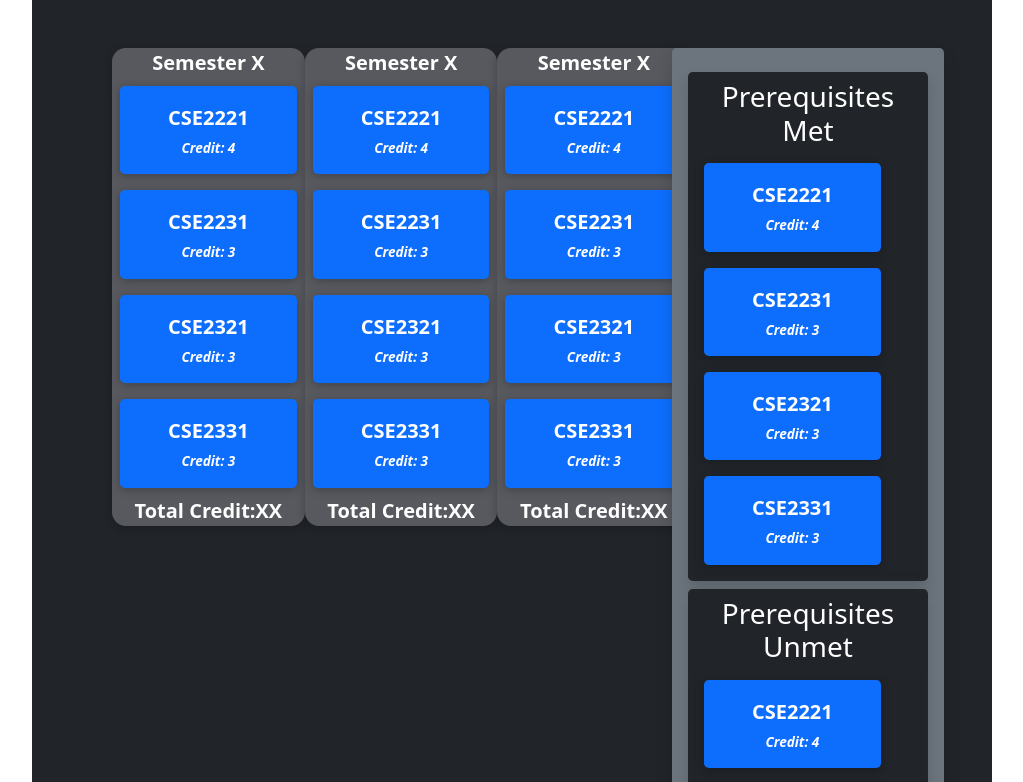
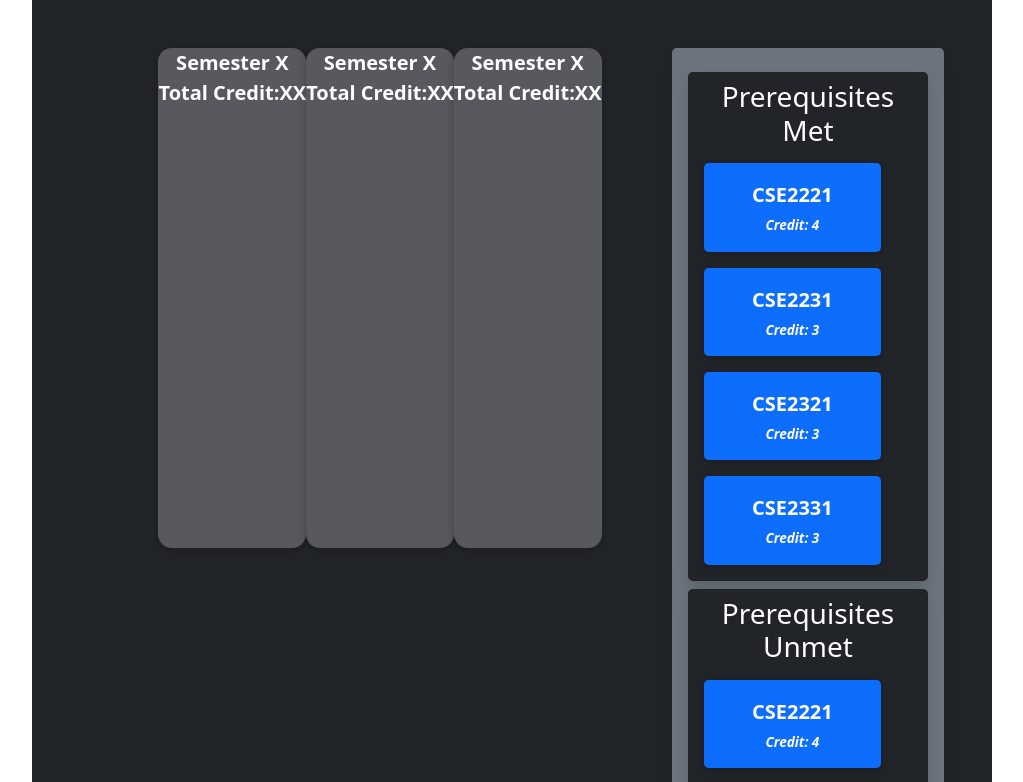
Before and after one commit to OSUBees/CourseScheduler, a React (Create React App) app: page / in a window 1280 px wide. Shown: the top 782 px of the page, without its empty margins (128-1151 px from the left). Built offline with nearby package versions, Linux system fonts and the light colour scheme.

Commit message:
removed courses from semesters

```diff
--- a/src/components/Semester/Semester.js
+++ b/src/components/Semester/Semester.js
@@ -1,50 +1,56 @@
 import CourseItem from "../CourseItem/CourseItem.js";
 import classes from "./Semester.module.css";
+import React, { Component } from "react";
 
-const DUMMY_COURSES = [
-  {
-    id: "c1",
-    name: "CSE2221",
-    description: "Software 1",
-    credit: 4,
-  },
-  {
-    id: "c2",
-    name: "CSE2231",
-    description: "Software 2",
-    credit: 3,
-  },
-  {
-    id: "c3",
-    name: "CSE2321",
-    description: "Foundation 1",
-    credit: 3,
-  },
-  {
-    id: "c4",
-    name: "CSE2331",
-    description: "Foundation 2",
-    credit: 3,
-  },
-];
-
-const Semester = () => {
-  const coursesList = DUMMY_COURSES.map((course) => (
-    <CourseItem
-      id={course.id}
-      name={course.name}
-      description={course.description}
-      credit={course.credit}
-    />
-  ));
-
+class Semester extends Component {
+  state = {};
+  render() {
     return (
       <div className={classes.card + " w-25" + classes.block}>
         <div>Semester X</div>
-      <div className={classes.courses + "w-auto"}>{coursesList}</div>
+        <div className={classes.courses + "w-auto"}></div>
         <div>Total Credit:XX</div>
       </div>
     );
-};
+  }
+}
 
 export default Semester;
+
+// const DUMMY_COURSES = [
+//   {
+//     id: "c1",
+//     name: "CSE2221",
+//     description: "Software 1",
+//     credit: 4,
+//   },
+//   {
+//     id: "c2",
+//     name: "CSE2231",
+//     description: "Software 2",
+//     credit: 3,
+//   },
+//   {
+//     id: "c3",
+//     name: "CSE2321",
+//     description: "Foundation 1",
+//     credit: 3,
+//   },
+//   {
+//     id: "c4",
+//     name: "CSE2331",
+//     description: "Foundation 2",
+//     credit: 3,
+//   },
+// ];
+// const Semester = () => {
+//   const coursesList = DUMMY_COURSES.map((course) => (
+//     <CourseItem
+//       id={course.id}
+//       name={course.name}
+//       description={course.description}
+//       credit={course.credit}
+//     />
+//   ));
+
+// };
--- a/src/components/Semester/Semester.module.css
+++ b/src/components/Semester/Semester.module.css
@@ -17,4 +17,5 @@ div {
   box-shadow: 0 2px 8px rgba(0, 0, 0, 0.25);
   border-radius: 14px;
   background-color: rgb(87, 89, 94);
+  min-height: 500px;
 }
```
Lines whose indentation alone changed are shown as unchanged.
